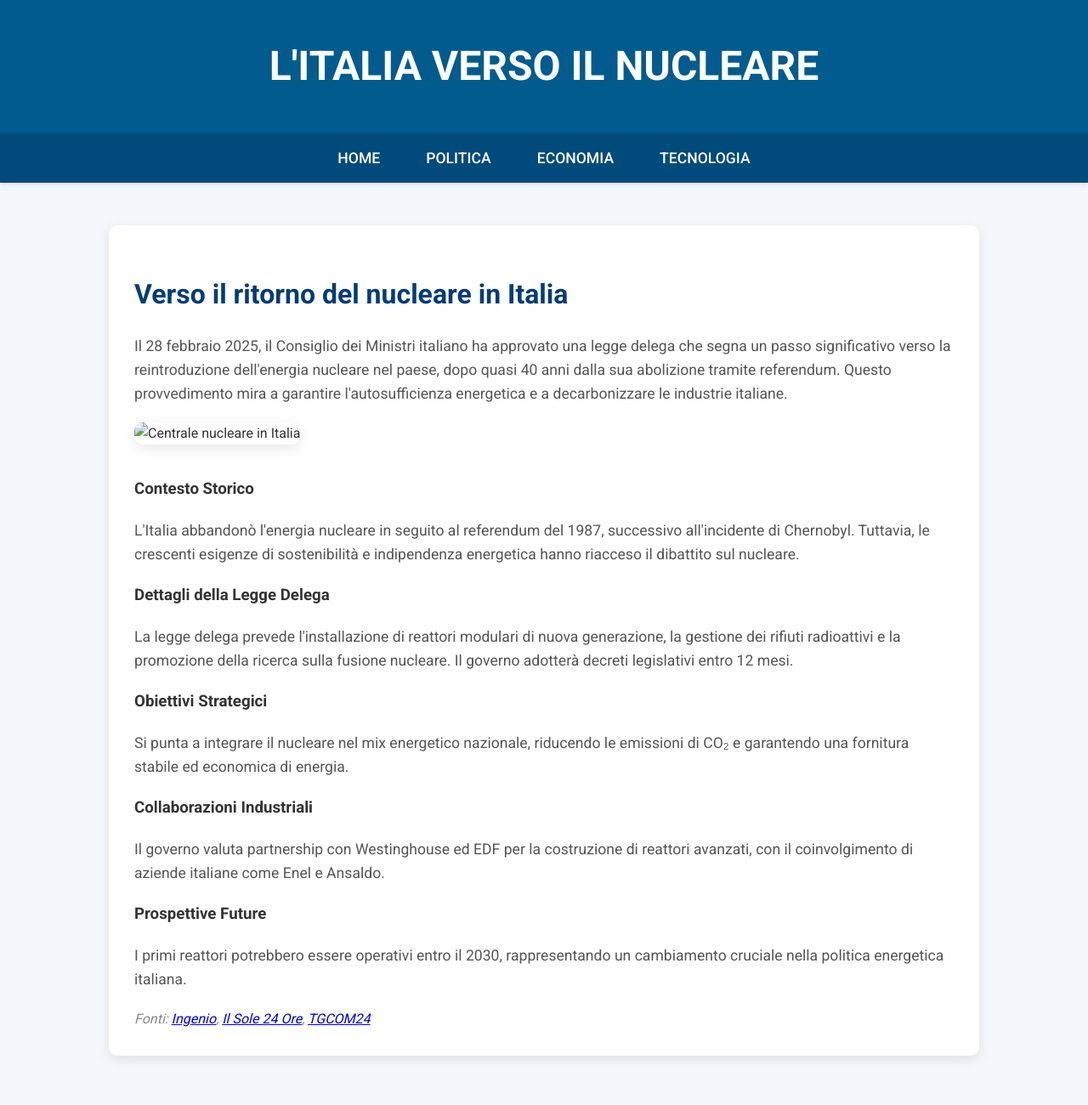
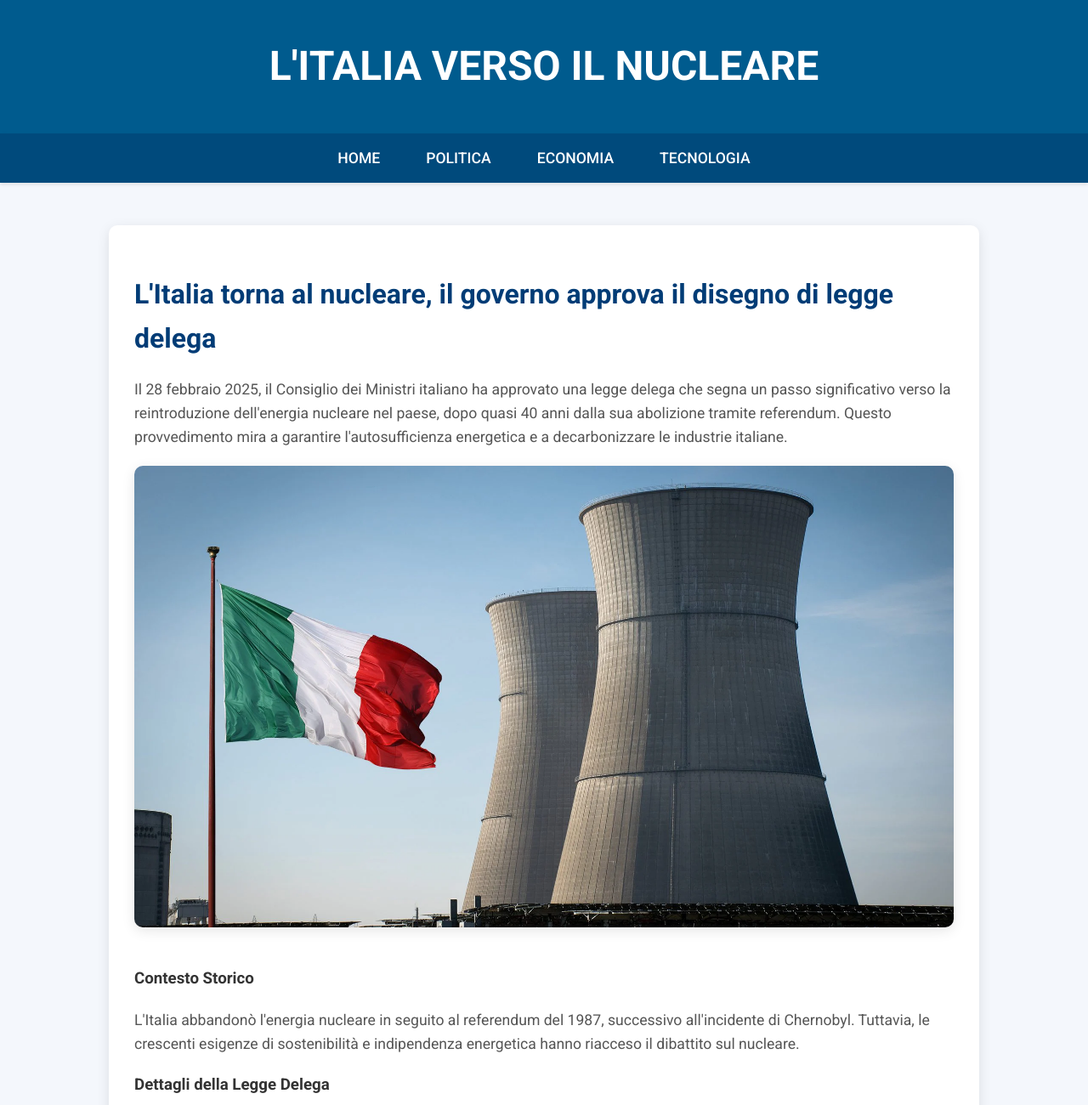
Before and after one commit to FabioReggiani22/Notizie, a plain HTML site: page notizia2.html in a window 1280 px wide. Shown: the top 1300 px of the page at 85% size. Drawn offline with Linux system fonts and the light colour scheme.

Commit message:
modificaNotizia2.html

```diff
--- a/notizia2.html
+++ b/notizia2.html
@@ -123,9 +123,9 @@
 
 <div class="container">
     <div class="content">
-        <h2>Verso il ritorno del nucleare in Italia</h2>
+        <h2>L'Italia torna al nucleare, il governo approva il disegno di legge delega</h2>
         <p>Il 28 febbraio 2025, il Consiglio dei Ministri italiano ha approvato una legge delega che segna un passo significativo verso la reintroduzione dell'energia nucleare nel paese, dopo quasi 40 anni dalla sua abolizione tramite referendum. Questo provvedimento mira a garantire l'autosufficienza energetica e a decarbonizzare le industrie italiane.</p>
-        <img src="nucleare-italia.jpg" alt="Centrale nucleare in Italia">
+        <img src="nucleare.webp" alt="Centrale nucleare in Italia">
         <h3>Contesto Storico</h3>
         <p>L'Italia abbandonò l'energia nucleare in seguito al referendum del 1987, successivo all'incidente di Chernobyl. Tuttavia, le crescenti esigenze di sostenibilità e indipendenza energetica hanno riacceso il dibattito sul nucleare.</p>
         <h3>Dettagli della Legge Delega</h3>
@@ -136,7 +136,7 @@
         <p>Il governo valuta partnership con Westinghouse ed EDF per la costruzione di reattori avanzati, con il coinvolgimento di aziende italiane come Enel e Ansaldo.</p>
         <h3>Prospettive Future</h3>
         <p>I primi reattori potrebbero essere operativi entro il 2030, rappresentando un cambiamento cruciale nella politica energetica italiana.</p>
-        <i>Fonti: <a href="https://www.ingenio-web.it/">Ingenio</a>, <a href="https://www.ilsole24ore.com/">Il Sole 24 Ore</a>, <a href="https://www.tgcom24.mediaset.it/">TGCOM24</a></i>
+        <i><b>Fonti:</b> <a href="https://www.ingenio-web.it/articoli/verso-un-italia-nucleare-approvata-la-delega-per-lo-sviluppo-della-nuova-energia-atomica/#:~:text=Il%20Consiglio%20dei%20Ministri%20ha%20approvato%20una%20delega,sicurezza%20energetica%20e%20il%20rispetto%20degli%20obiettivi%20climatici.">Ingenio</a>, <a href="https://www.ilsole24ore.com/art/nucleare-sostenibile-arriva-legge-ecco-strategia-governo-dieci-domande-e-risposte-AGvZZsDD">Il Sole 24 Ore</a>, <a href="https://www.tgcom24.mediaset.it/politica/italia-torna-nucleare-governo-approva-disegno-legge-delega-_94406928-202502k.shtml">TGCOM24</a></i>
     </div>
 </div>
 
```
